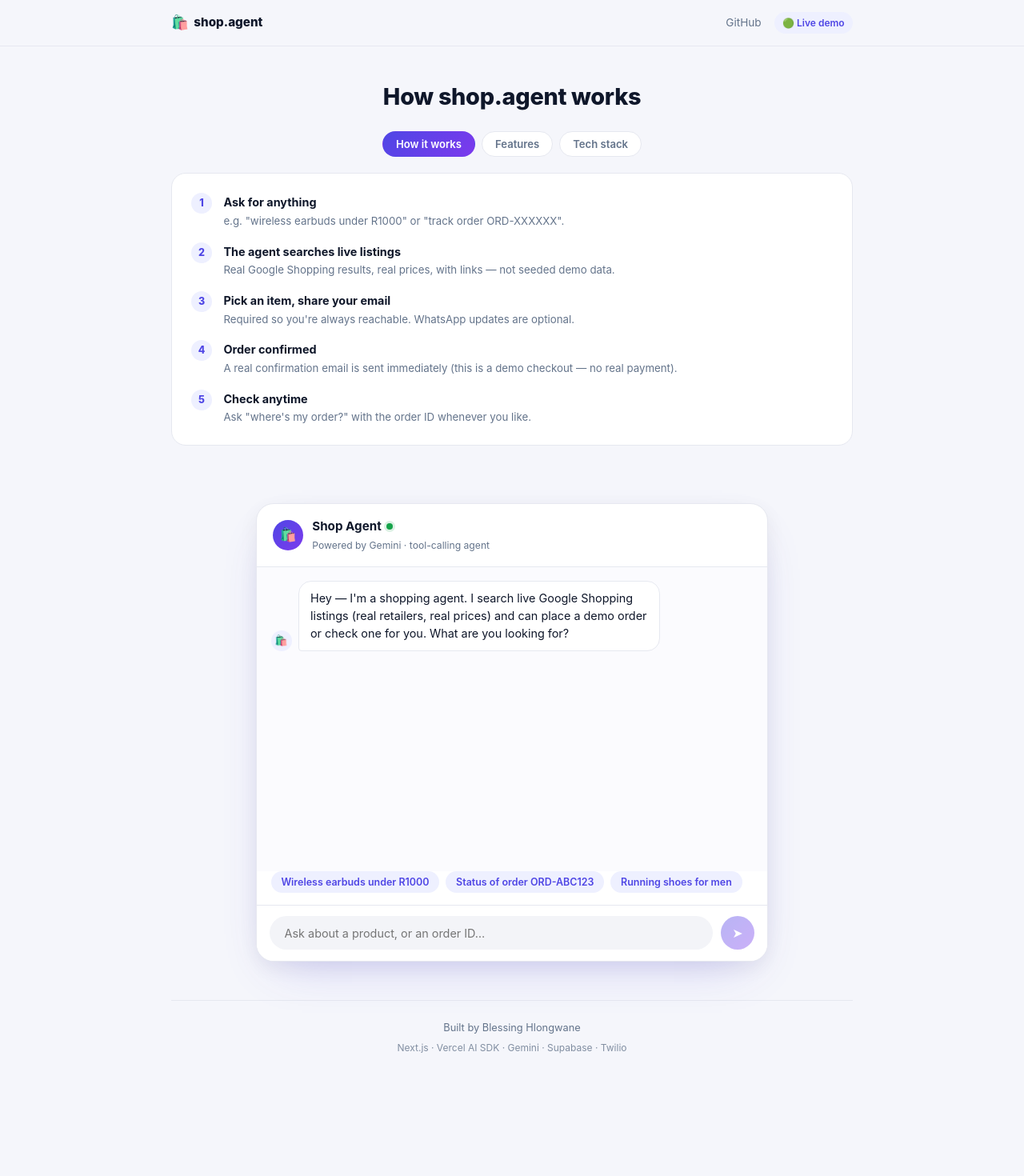
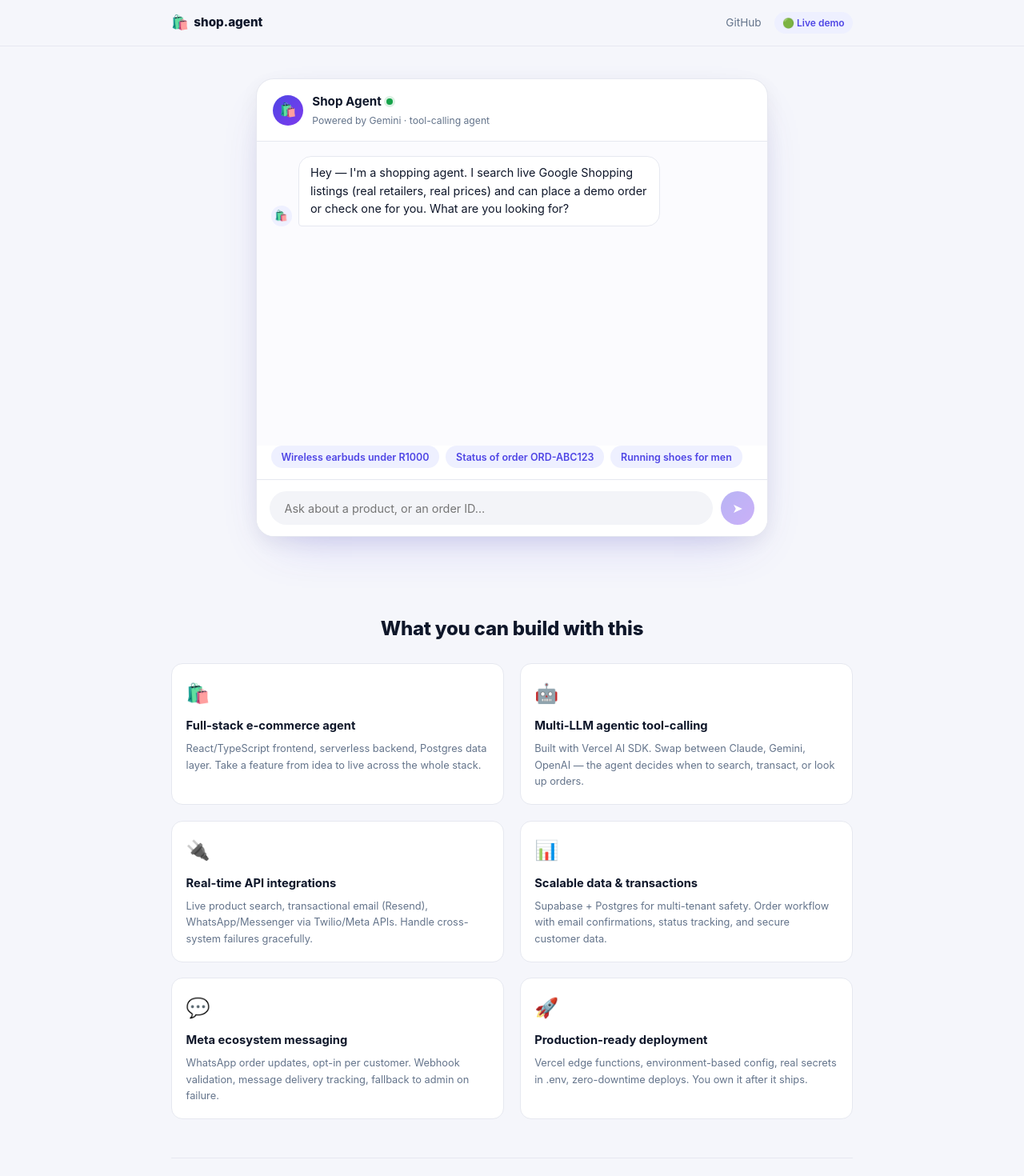
Before and after one commit to BlesstheGM/portfolio, a Next.js app: page / in a window 1280 px wide. Shown: the top 1470 px of the page at 80% size. Before the commit the page ends 1359 px from the top, so only its background shows below. Built offline with nearby package versions, Linux system fonts and the light colour scheme.

Commit message:
Move feature cards to bottom; align copy with Flowapt job requirements

```diff
--- a/app/page.tsx
+++ b/app/page.tsx
@@ -22,57 +22,37 @@
   'Running shoes for men',
 ];
 
-const HOW_IT_WORKS = [
-  { step: '1', title: 'Ask for anything', desc: 'e.g. "wireless earbuds under R1000" or "track order ORD-XXXXXX".' },
-  { step: '2', title: 'The agent searches live listings', desc: 'Real Google Shopping results, real prices, with links — not seeded demo data.' },
-  { step: '3', title: 'Pick an item, share your email', desc: 'Required so you\'re always reachable. WhatsApp updates are optional.' },
-  { step: '4', title: 'Order confirmed', desc: 'A real confirmation email is sent immediately (this is a demo checkout — no real payment).' },
-  { step: '5', title: 'Check anytime', desc: 'Ask "where\'s my order?" with the order ID whenever you like.' },
-];
-
 const FEATURES = [
   {
-    icon: '🔍',
-    title: 'Real product search',
-    desc: 'Live Google Shopping listings and live prices from real retailers — not seeded demo data.',
+    icon: '🛍️',
+    title: 'Full-stack e-commerce agent',
+    desc: 'React/TypeScript frontend, serverless backend, Postgres data layer. Take a feature from idea to live across the whole stack.',
   },
   {
     icon: '🤖',
-    title: 'Agentic tool-calling',
-    desc: 'Built with the Vercel AI SDK. The agent decides when to search, place an order, or check a status.',
+    title: 'Multi-LLM agentic tool-calling',
+    desc: 'Built with Vercel AI SDK. Swap between Claude, Gemini, OpenAI — the agent decides when to search, transact, or look up orders.',
   },
   {
-    icon: '📧',
-    title: 'Real order emails',
-    desc: 'Every order gets a real confirmation email, sent via Resend. This is the guaranteed-delivery channel.',
+    icon: '🔌',
+    title: 'Real-time API integrations',
+    desc: 'Live product search, transactional email (Resend), WhatsApp/Messenger via Twilio/Meta APIs. Handle cross-system failures gracefully.',
+  },
+  {
+    icon: '📊',
+    title: 'Scalable data & transactions',
+    desc: 'Supabase + Postgres for multi-tenant safety. Order workflow with email confirmations, status tracking, and secure customer data.',
   },
   {
     icon: '💬',
-    title: 'WhatsApp updates',
-    desc: 'Optional, best-effort order updates sent via Twilio — opt in with your number at checkout.',
+    title: 'Meta ecosystem messaging',
+    desc: 'WhatsApp order updates, opt-in per customer. Webhook validation, message delivery tracking, fallback to admin on failure.',
   },
   {
-    icon: '🔎',
-    title: 'Order status lookup',
-    desc: 'Ask about any order ID anytime — no account or login needed.',
+    icon: '🚀',
+    title: 'Production-ready deployment',
+    desc: 'Vercel edge functions, environment-based config, real secrets in .env, zero-downtime deploys. You own it after it ships.',
   },
-];
-
-const STACK = [
-  { name: 'Next.js · TypeScript · React', desc: 'The app itself — App Router, server routes, client UI.' },
-  { name: 'Vercel AI SDK', desc: "Orchestrates the agent's tool-calling loop." },
-  { name: 'Google Gemini', desc: 'The model powering conversation and decisions.' },
-  { name: 'RapidAPI · Real-Time Product Search', desc: 'Live Google Shopping product data.' },
-  { name: 'Supabase (Postgres)', desc: 'Stores orders and conversation history.' },
-  { name: 'Resend', desc: 'Sends order confirmation emails.' },
-  { name: 'Twilio', desc: 'Sends optional WhatsApp order updates.' },
-];
-
-type TabKey = 'how' | 'features' | 'stack';
-const TABS: { key: TabKey; label: string }[] = [
-  { key: 'how', label: 'How it works' },
-  { key: 'features', label: 'Features' },
-  { key: 'stack', label: 'Tech stack' },
 ];
 
 /** Turns **bold** + "* bullet" markdown-lite into JSX without a markdown dependency. */
@@ -140,7 +120,6 @@
   const [input, setInput] = useState('');
   const [loading, setLoading] = useState(false);
   const [error, setError] = useState('');
-  const [activeTab, setActiveTab] = useState<TabKey>('how');
   const bottomRef = useRef<HTMLDivElement>(null);
 
   useEffect(() => {
@@ -193,61 +172,6 @@
       </nav>
 
       <main className="page">
-        <section className="info">
-          <h1>How shop.agent works</h1>
-
-          <div className="tabs">
-            {TABS.map((t) => (
-              <button
-                key={t.key}
-                className={`tab-btn ${activeTab === t.key ? 'active' : ''}`}
-                onClick={() => setActiveTab(t.key)}
-              >
-                {t.label}
-              </button>
-            ))}
-          </div>
-
-          <div className="tab-panel">
-            {activeTab === 'how' && (
-              <ol className="steps">
-                {HOW_IT_WORKS.map((s) => (
-                  <li key={s.step}>
-                    <span className="step-num">{s.step}</span>
-                    <div>
-                      <div className="step-title">{s.title}</div>
-                      <div className="step-desc">{s.desc}</div>
-                    </div>
-                  </li>
-                ))}
-              </ol>
-            )}
-
-            {activeTab === 'features' && (
-              <div className="feature-grid">
-                {FEATURES.map((f) => (
-                  <div key={f.title} className="feature-card">
-                    <div className="feature-icon">{f.icon}</div>
-                    <div className="feature-title">{f.title}</div>
-                    <div className="feature-desc">{f.desc}</div>
-                  </div>
-                ))}
-              </div>
-            )}
-
-            {activeTab === 'stack' && (
-              <div className="stack-list">
-                {STACK.map((s) => (
-                  <div key={s.name} className="stack-row">
-                    <span className="stack-name">{s.name}</span>
-                    <span className="stack-desc">{s.desc}</span>
-                  </div>
-                ))}
-              </div>
-            )}
-          </div>
-        </section>
-
         <section className="chat-wrap">
           <div className="chat-card">
             <div className="chat-head">
@@ -312,9 +236,22 @@
           </div>
         </section>
 
+        <section className="features-section">
+          <h2>What you can build with this</h2>
+          <div className="feature-grid">
+            {FEATURES.map((f) => (
+              <div key={f.title} className="feature-card">
+                <div className="feature-icon">{f.icon}</div>
+                <div className="feature-title">{f.title}</div>
+                <div className="feature-desc">{f.desc}</div>
+              </div>
+            ))}
+          </div>
+        </section>
+
         <footer className="site-footer">
           <p>Built by Blessing Hlongwane</p>
-          <p className="site-footer-stack">Next.js · Vercel AI SDK · Gemini · Supabase · Twilio</p>
+          <p className="site-footer-stack">Next.js · Vercel AI SDK · Claude · Gemini · Supabase · Resend · Twilio</p>
         </footer>
       </main>
 
@@ -350,85 +287,31 @@
 
         .page { max-width: 900px; margin: 0 auto; padding: 0 1.5rem; }
 
-        .info { padding: 2.5rem 0 2rem; }
-        .info h1 {
-          font-size: clamp(1.4rem, 3.5vw, 1.8rem);
+        .features-section { padding: 3rem 0; }
+        .features-section h2 {
+          font-size: clamp(1.2rem, 3vw, 1.5rem);
           font-weight: 800;
           letter-spacing: -0.01em;
-          margin-bottom: 1.25rem;
+          margin-bottom: 1.5rem;
           text-align: center;
         }
-
-        .tabs {
-          display: flex;
-          justify-content: center;
-          gap: 0.5rem;
-          flex-wrap: wrap;
-          margin-bottom: 1.25rem;
-        }
-        .tab-btn {
-          background: var(--surface);
-          border: 1px solid var(--border);
-          color: var(--muted);
-          font-family: var(--font);
-          font-size: 0.82rem;
-          font-weight: 600;
-          padding: 0.45rem 1rem;
-          border-radius: 999px;
-          cursor: pointer;
-          transition: all 0.15s;
-        }
-        .tab-btn:hover { border-color: var(--accent); color: var(--accent); }
-        .tab-btn.active {
-          background: linear-gradient(135deg, var(--accent), var(--accent-2));
-          border-color: transparent;
-          color: #fff;
-        }
-
-        .tab-panel {
-          background: var(--surface);
-          border: 1px solid var(--border);
-          border-radius: 18px;
-          padding: 1.5rem;
-        }
-
-        .steps { list-style: none; display: flex; flex-direction: column; gap: 1rem; }
-        .steps li { display: flex; gap: 0.9rem; align-items: flex-start; }
-        .step-num {
-          flex-shrink: 0;
-          width: 26px; height: 26px;
-          border-radius: 50%;
-          background: var(--accent-soft);
-          color: var(--accent);
-          font-size: 0.78rem;
-          font-weight: 800;
-          display: flex; align-items: center; justify-content: center;
-        }
-        .step-title { font-weight: 700; font-size: 0.9rem; margin-bottom: 0.15rem; }
-        .step-desc { font-size: 0.83rem; color: var(--muted); line-height: 1.5; }
 
         .feature-grid {
           display: grid;
           grid-template-columns: repeat(2, 1fr);
-          gap: 1rem;
+          gap: 1.2rem;
         }
-        .feature-card { padding: 0.25rem; }
-        .feature-icon { font-size: 1.3rem; margin-bottom: 0.5rem; }
-        .feature-title { font-weight: 700; font-size: 0.88rem; margin-bottom: 0.3rem; }
-        .feature-desc { font-size: 0.8rem; color: var(--muted); line-height: 1.5; }
-
-        .stack-list { display: flex; flex-direction: column; gap: 0.7rem; }
-        .stack-row {
-          display: flex;
-          justify-content: space-between;
-          align-items: baseline;
-          gap: 1rem;
-          padding: 0.55rem 0;
-          border-bottom: 1px solid var(--border);
+        .feature-card {
+          padding: 1.1rem;
+          background: var(--surface);
+          border: 1px solid var(--border);
+          border-radius: 14px;
+          transition: border-color 0.2s, box-shadow 0.2s;
         }
-        .stack-row:last-child { border-bottom: none; padding-bottom: 0; }
-        .stack-name { font-weight: 700; font-size: 0.85rem; flex-shrink: 0; }
-        .stack-desc { font-size: 0.8rem; color: var(--muted); text-align: right; }
+        .feature-card:hover { border-color: var(--accent); box-shadow: 0 4px 12px rgba(79, 70, 229, 0.12); }
+        .feature-icon { font-size: 1.5rem; margin-bottom: 0.65rem; }
+        .feature-title { font-weight: 700; font-size: 0.92rem; margin-bottom: 0.4rem; }
+        .feature-desc { font-size: 0.8rem; color: var(--muted); line-height: 1.6; }
 
         .chat-wrap { display: flex; justify-content: center; padding: 2.5rem 0 3rem; }
         .chat-card {
@@ -613,8 +496,6 @@
 
         @media (max-width: 640px) {
           .feature-grid { grid-template-columns: 1fr; }
-          .stack-row { flex-direction: column; gap: 0.15rem; }
-          .stack-desc { text-align: left; }
           .chat-messages { min-height: 320px; }
           .bubble { max-width: 85%; }
         }
```
